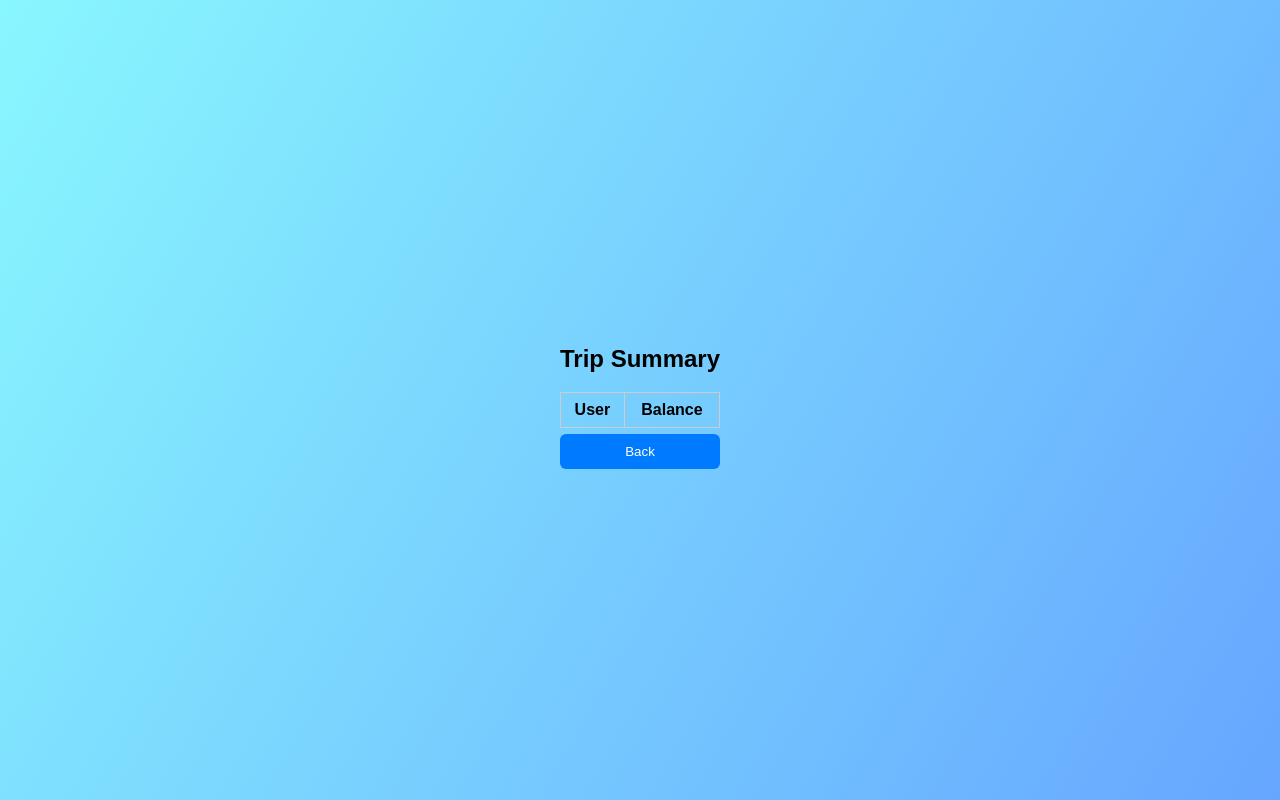
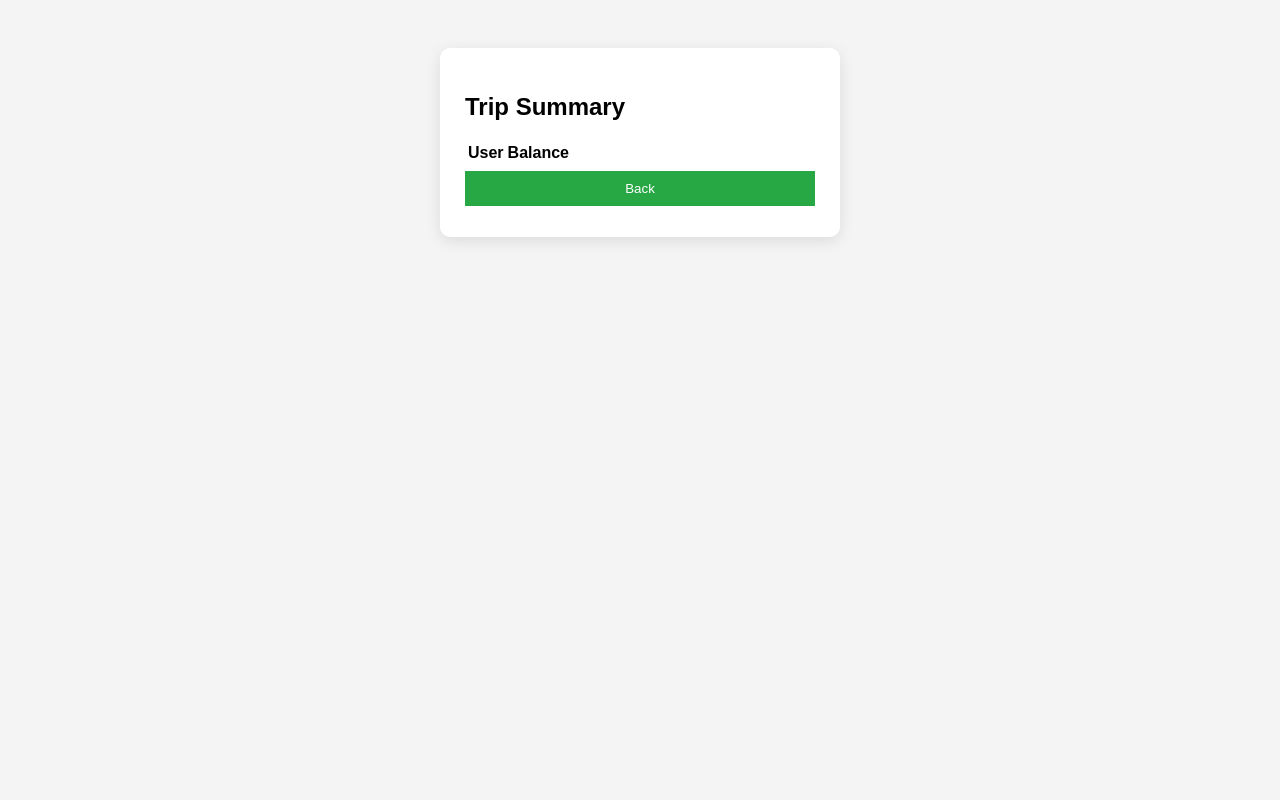
Before and after one commit to vinay3103/trip-expense-tracker, a plain HTML site: page summary.html in a window 1280 px wide. Drawn offline with nearby package versions, Linux system fonts and the light colour scheme; no server answers.

Commit message:
Update style.css

```diff
--- a/style.css
+++ b/style.css
@@ -1,19 +1,16 @@
-*{box-sizing:border-box;}
 body{
   font-family:Arial;
-background:linear-gradient(120deg,#89f7fe,#66a6ff);
-min-height:100vh;
+  background:#f4f4f4;
   display:flex;
   justify-content:center;
-align-items:center;
-margin:0;
+  padding:40px;
 }
-.container{
+.card{
   background:white;
-padding:20px;
-width:90%;
-max-width:650px;
-border-radius:12px;
+  padding:25px;
+  border-radius:10px;
+  width:350px;
+  box-shadow:0 4px 15px rgba(0,0,0,0.1);
 }
 input,select,button{
   width:100%;
@@ -21,35 +18,9 @@ padding:10px;
   margin:6px 0;
 }
 button{
-background:#007bff;
+  background:#28a745;
   color:white;
   border:none;
-border-radius:6px;
-cursor:pointer;
-}
-.hidden{display:none;}
-.modal{
-display:none;
-position:fixed;
-inset:0;
-background:rgba(0,0,0,0.6);
-}
-.modal-content{
-background:white;
-width:90%;
-max-width:900px;
-margin:5% auto;
-padding:20px;
-border-radius:10px;
-}
-table{
-width:100%;
-border-collapse:collapse;
-}
-th,td{
-border:1px solid #ccc;
-padding:8px;
-text-align:center;
 }
 .red{color:red;}
 .green{color:green;}
```
Lines whose indentation alone changed are shown as unchanged.
